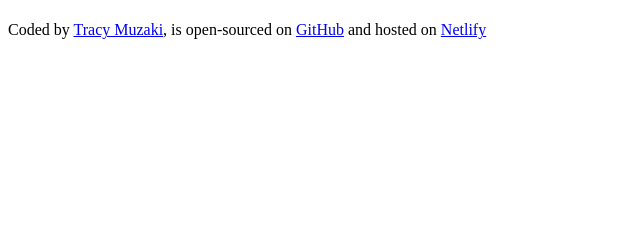
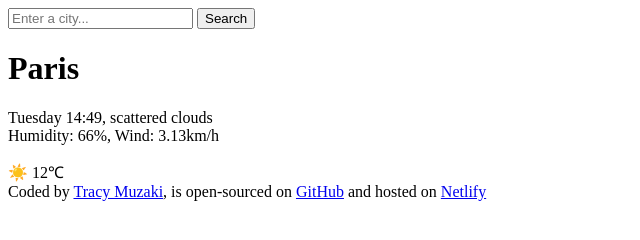
Before and after one commit to tracymuzaki/my_vanilla_weather_search_project, a plain HTML site: page index.html in a window 1280 px wide. Shown: the whole page, without its empty margins (0-640 px from the left). Drawn offline with Linux system fonts and the light colour scheme.

Commit message:
added the html to the project

```diff
--- a/index.html
+++ b/index.html
@@ -1,16 +1,36 @@
 <!DOCTYPE html>
 <html lang="en">
+
 <head>
     <meta charset="UTF-8">
     <meta name="viewport" content="width=device-width, initial-scale=1.0">
     <title>Vanilla Weather Search</title>
     <link rel="stylesheet" href="src/style.css">
 </head>
+
 <body>
-    <h1></h1>
+    <header>
+        <form>
+            <input type="search" name="search" id="search-input" placeholder="Enter a city...">
+            <input type="submit" value="Search">
+        </form>
+    </header>
+    <main>
+        <div>
+            <h1>Paris</h1>
+            <p>Tuesday 14:49, scattered clouds <br>
+                Humidity: 66%, Wind: 3.13km/h</p>
+        </div>
+        <div>
+            ☀️ 12℃
+        </div>
+    </main>
     <footer>
-        Coded by <a href="https://github.com/tracymuzaki" target="_blank">Tracy Muzaki</a>, is open-sourced on <a href="https://github.com/tracymuzaki/my_vanilla_weather_search_project.git" target="_blank">GitHub</a> and hosted on <a href="https://weather-search-app2024.netlify.app/" target="_blank">Netlify</a>
+        Coded by <a href="https://github.com/tracymuzaki" target="_blank">Tracy Muzaki</a>, is open-sourced on <a
+            href="https://github.com/tracymuzaki/my_vanilla_weather_search_project.git" target="_blank">GitHub</a> and
+        hosted on <a href="https://weather-search-app2024.netlify.app/" target="_blank">Netlify</a>
     </footer>
     <script src="src/index.js"></script>
 </body>
+
 </html>
```
